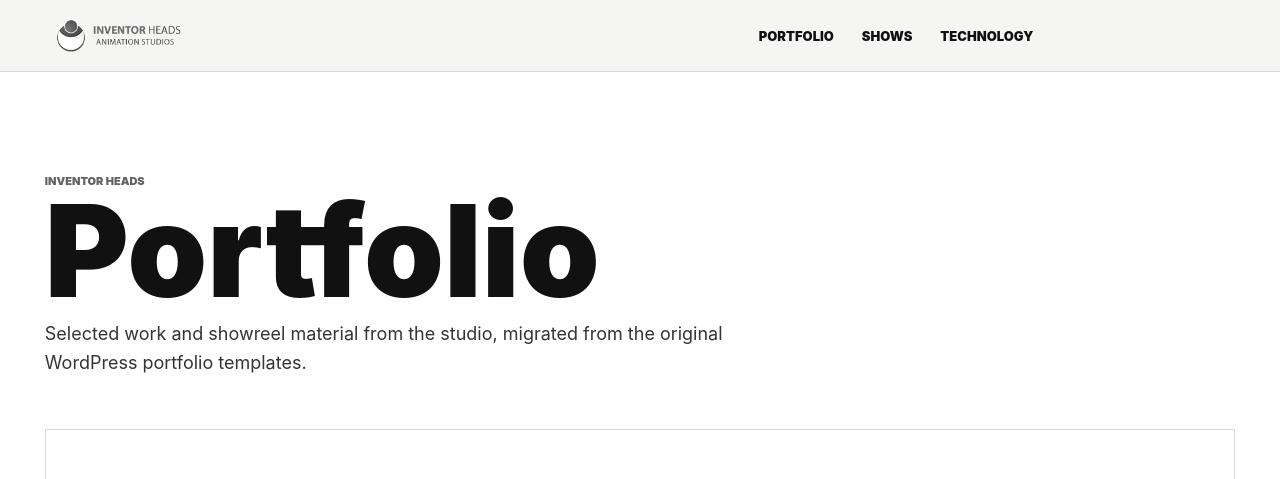
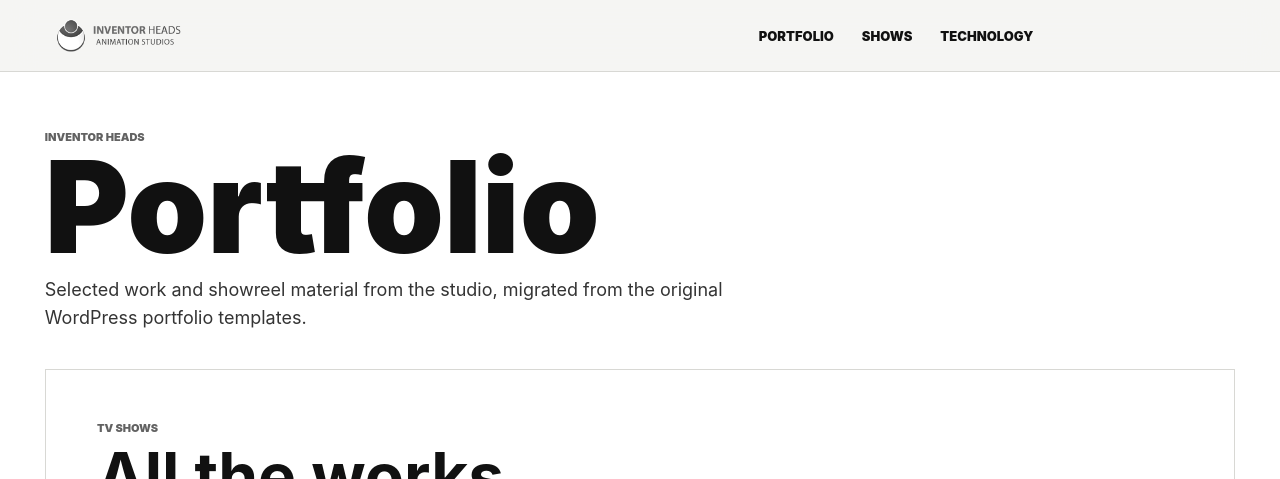
Before and after one commit to VaniKalavala/InventorHeads, a Next.js app in the folder Frontend/: page /portfolio in a window 1280 px wide. Shown: the top 479 px of the page. Built offline with nearby package versions, Linux system fonts and the light colour scheme.

Commit message:
Reduce portfolio page spacing

```diff
--- a/Frontend/app/globals.css
+++ b/Frontend/app/globals.css
@@ -2770,3 +2770,12 @@ body::before {
 .legacy-portfolio__inner {
   width: 100%;
 }
+
+.legacy-portfolio--redesign .legacy-page-title--portfolio {
+  padding-top: clamp(38px, 4.5vw, 72px);
+  padding-bottom: clamp(22px, 2.8vw, 38px);
+}
+
+.legacy-portfolio--redesign .portfolio-reel {
+  margin-top: 0;
+}
```
